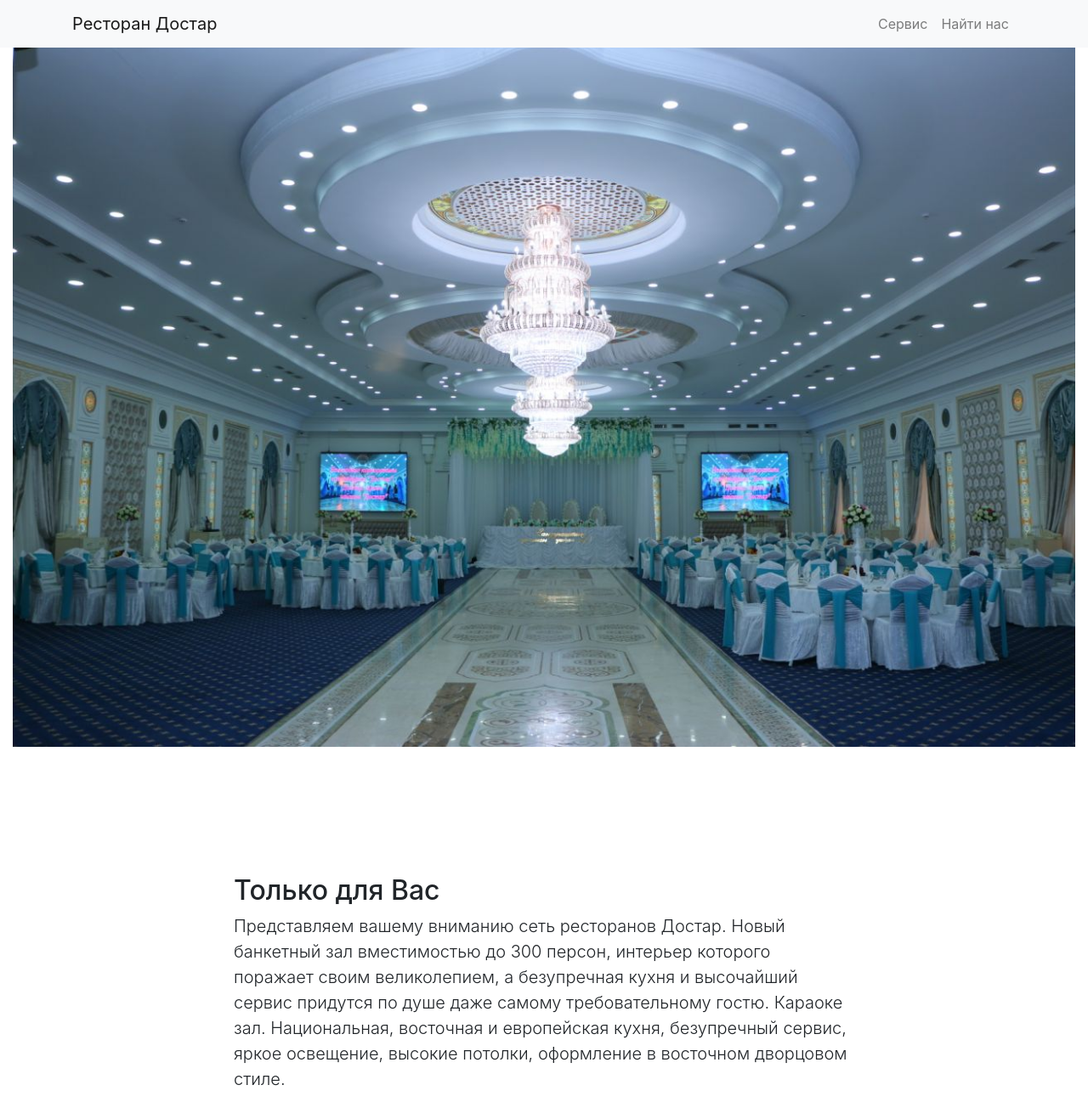
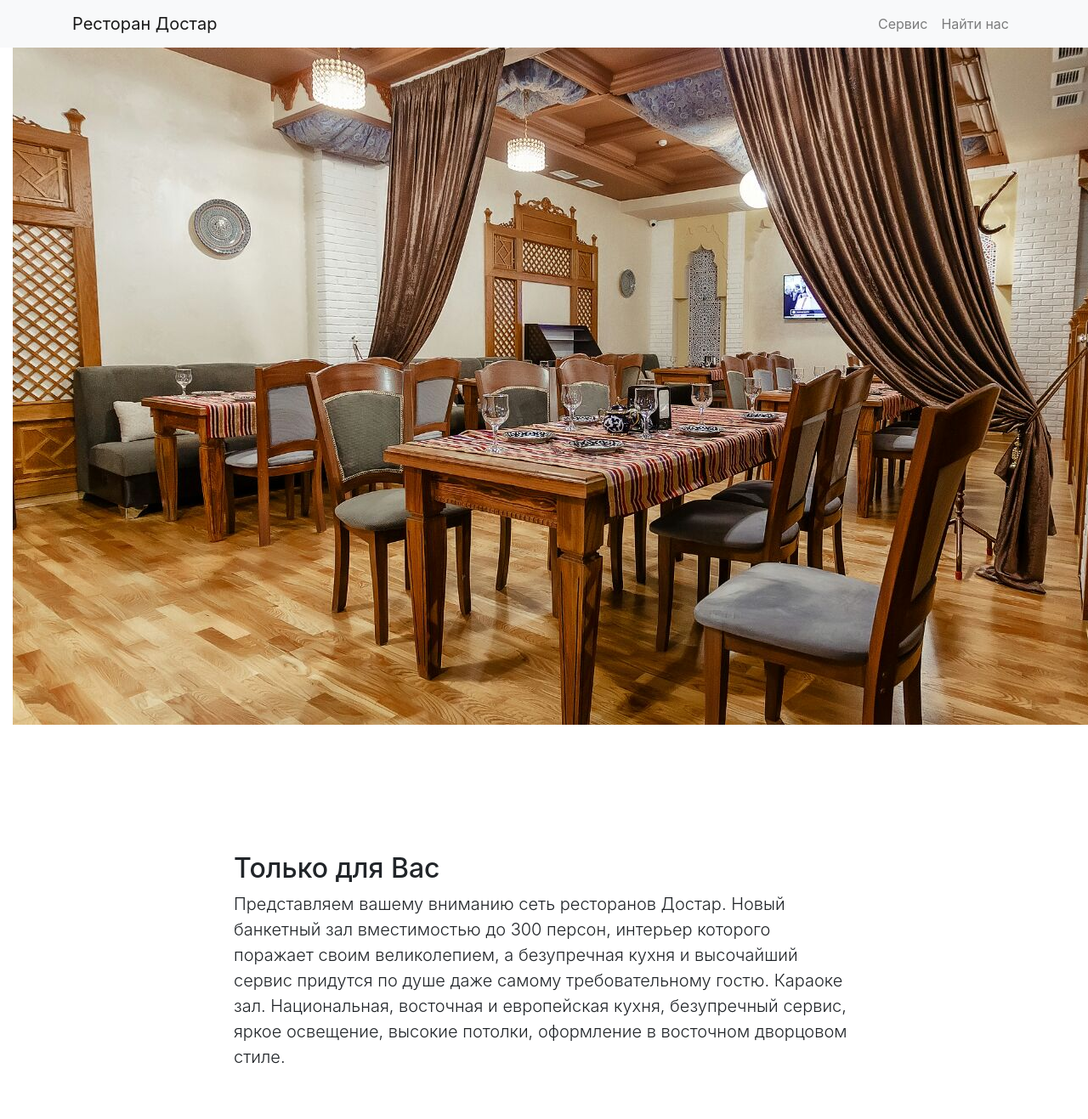
Before and after one commit to magzhanz/magzhanz.github.io, a Jekyll site: the page index.html, which Jekyll copies as it is, in a window 1280 px wide and 1400 px high. Shown: the top 1317 px of the window at 85% size. Built offline with Jekyll 4.4.1, drawn with Linux system fonts in a browser that asks for light colours; part of the change alters nothing that is shown.

```diff
--- a/index.html
+++ b/index.html
@@ -18,6 +18,11 @@
 
     <!-- Custom styles for this template -->
     <link href="css/scrolling-nav.css" rel="stylesheet">
+
+    <!-- Credit to w3schools.com for script part -->
+    <style>
+      .mySlides {display:none;}
+    </style>
 
   </head>
 
@@ -46,14 +51,25 @@
       </div>
     </nav>
 
+    <!-- Credit to w3schools.com -->
+    <div class="container-fluid">
+      <div class="w3-content w3-section" class="img-fluid">
+        <img class="mySlides" src="img/1.png">
+        <img class="mySlides" src="img/3.jpeg">
+        <img class="mySlides" src="img/4.jpeg">
+        <img class="mySlides" src="img/restaurant_1.jpeg">
+      </div>
+    </div>
+
 <!--    <header class="bg-danger text-white"> -->
+<!--
       <div class="container-fluid text-center">
-<!--        <h1>Добро пожаловать в ресторан Достар</h1> -->
+        <h1>Добро пожаловать в ресторан Достар</h1>
         <p class="lead">Добро пожаловать в ресторан Достар</p>
         <img src="img/3.jpeg" class="img-fluid" alt="Banner">
       </div>
     </header>
-
+-->
     <section id="about">
       <div class="container">
         <div class="row">
@@ -149,6 +165,24 @@
       <!-- /.container -->
     </footer>
 
+    <!-- Credit for this script to w3schools.com -->
+    <script>
+      var myIndex = 0;
+      carousel();
+
+      function carousel() {
+          var i;
+          var x = document.getElementsByClassName("mySlides");
+          for (i = 0; i < x.length; i++) {
+             x[i].style.display = "none";
+          }
+          myIndex++;
+          if (myIndex > x.length) {myIndex = 1}
+          x[myIndex-1].style.display = "block";
+          setTimeout(carousel, 2000); // Change image every 2 seconds
+      }
+    </script>
+
     <!-- Bootstrap core JavaScript -->
     <script src="vendor/jquery/jquery.min.js"></script>
     <script src="vendor/bootstrap/js/bootstrap.bundle.min.js"></script>
```
